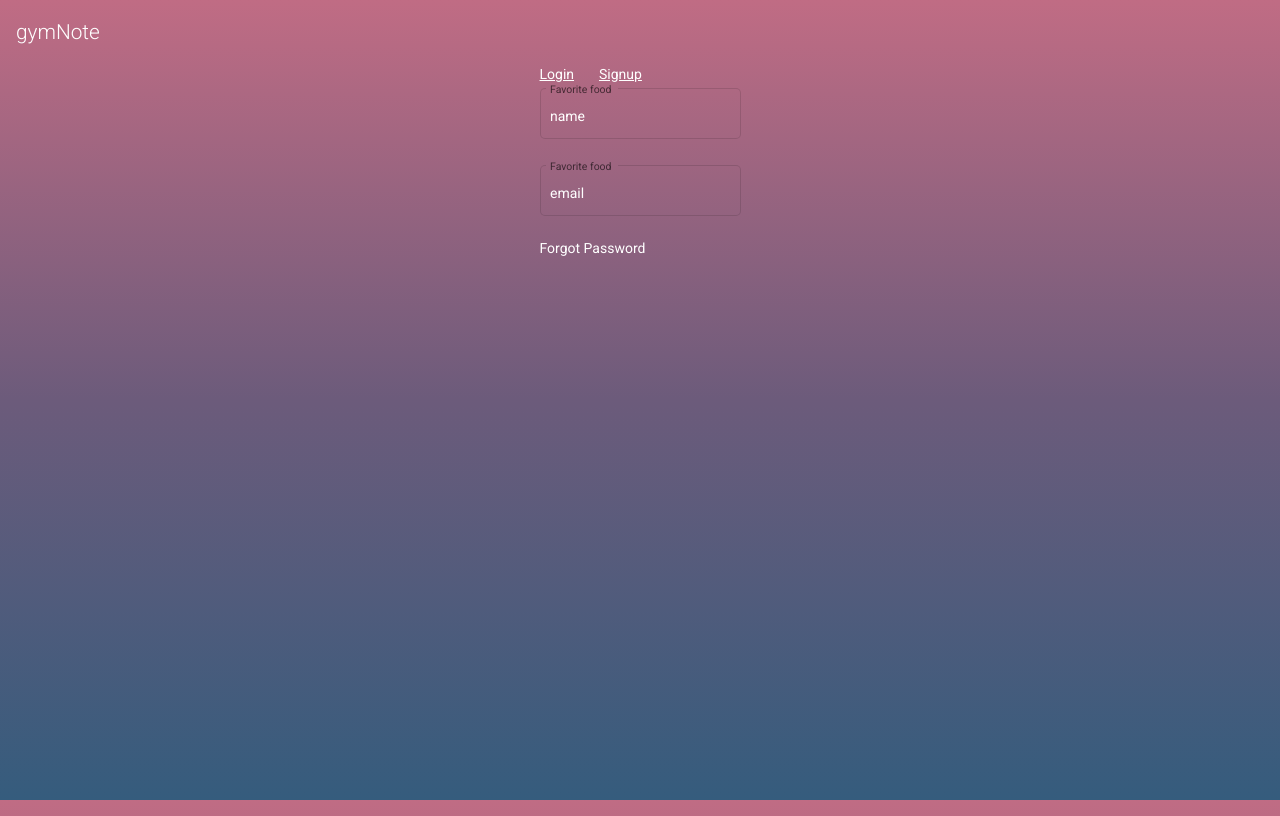
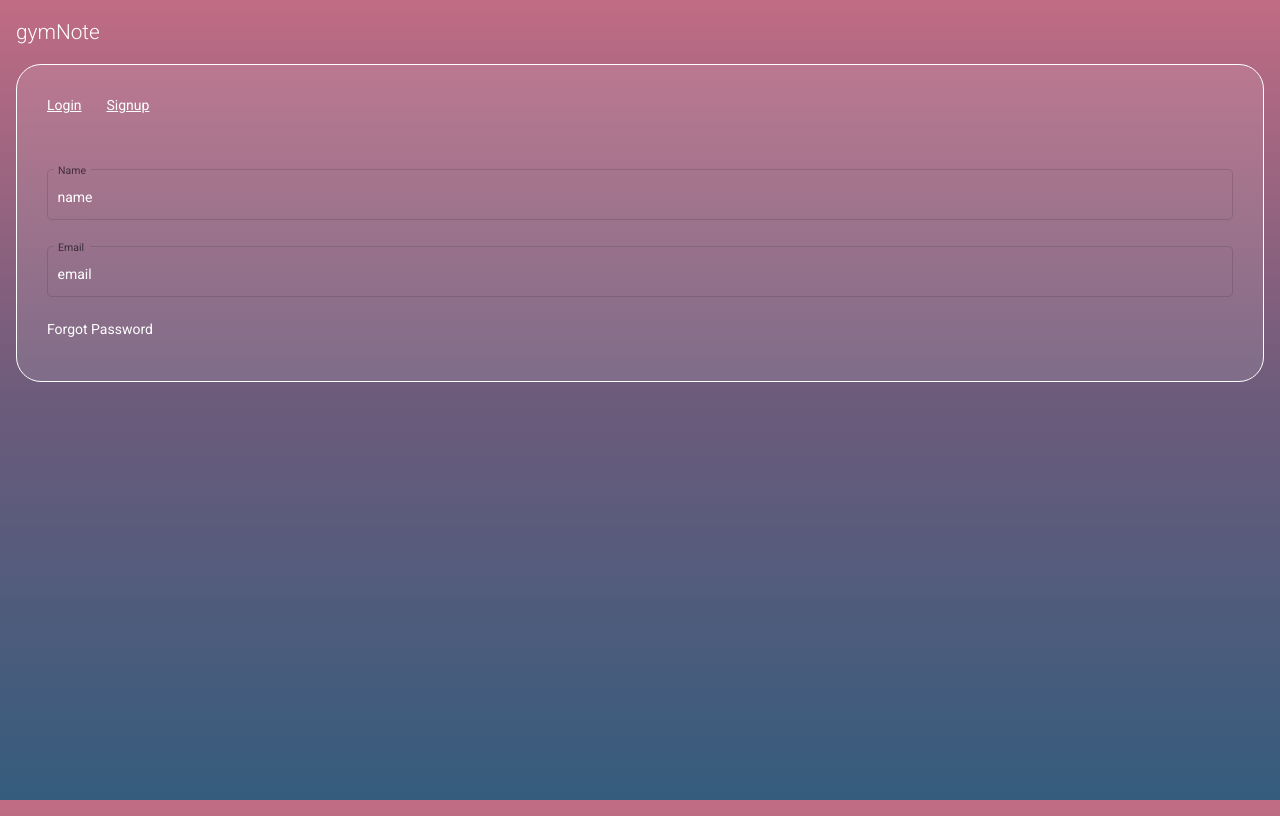
Before and after one commit to LeoAvramVie/gymNote, an Angular app: page /login in a window 1280 px wide. Built offline with nearby package versions, Linux system fonts and the light colour scheme.

Commit message:
deployment und bisi styling

```diff
--- a/src/app/app.component.css
+++ b/src/app/app.component.css
@@ -12,8 +12,7 @@ h1{
 
 }
 .container{
-  display: grid;
-  justify-content: center;
+
 }
 .signupLink{
   margin-left: 25px;
@@ -21,3 +20,9 @@ h1{
 a{
   color: white;
 }
+.glasContainer{
+  padding: 30px;
+  border: 1px solid;
+  border-radius: 25px;
+  background: rgba(255,255,255,0.1);
+}
--- a/src/app/app.component.html
+++ b/src/app/app.component.html
@@ -7,6 +7,7 @@
     </header>
   </div>
   <div class="container">
+    <div class="glasContainer">
       <div>
         <div class="navi">
           <a routerLink="/login" routerLinkActive="active">Login</a>
@@ -15,3 +16,5 @@
       </div>
       <router-outlet></router-outlet>
     </div>
+
+</div>
--- a/src/app/authentication/login/login.component.css
+++ b/src/app/authentication/login/login.component.css
@@ -1,3 +1,6 @@
 .login-input-group{
   display: grid;
 }
+.loginForm{
+  margin-top: 50px;
+}
--- a/src/app/authentication/login/login.component.html
+++ b/src/app/authentication/login/login.component.html
@@ -1,13 +1,13 @@
-<form class="example-form">
+<form class="loginForm">
 
   <div class="login-input-group">
     <mat-form-field  appearance="outline">
-      <mat-label>Favorite food</mat-label>
+      <mat-label>Name</mat-label>
       <input matInput placeholder="name" value="name">
     </mat-form-field>
 
     <mat-form-field  appearance="outline">
-      <mat-label>Favorite food</mat-label>
+      <mat-label>Email</mat-label>
       <input matInput placeholder="email" value="email">
     </mat-form-field>
   </div>
```
Lines whose indentation alone changed are shown as unchanged.
